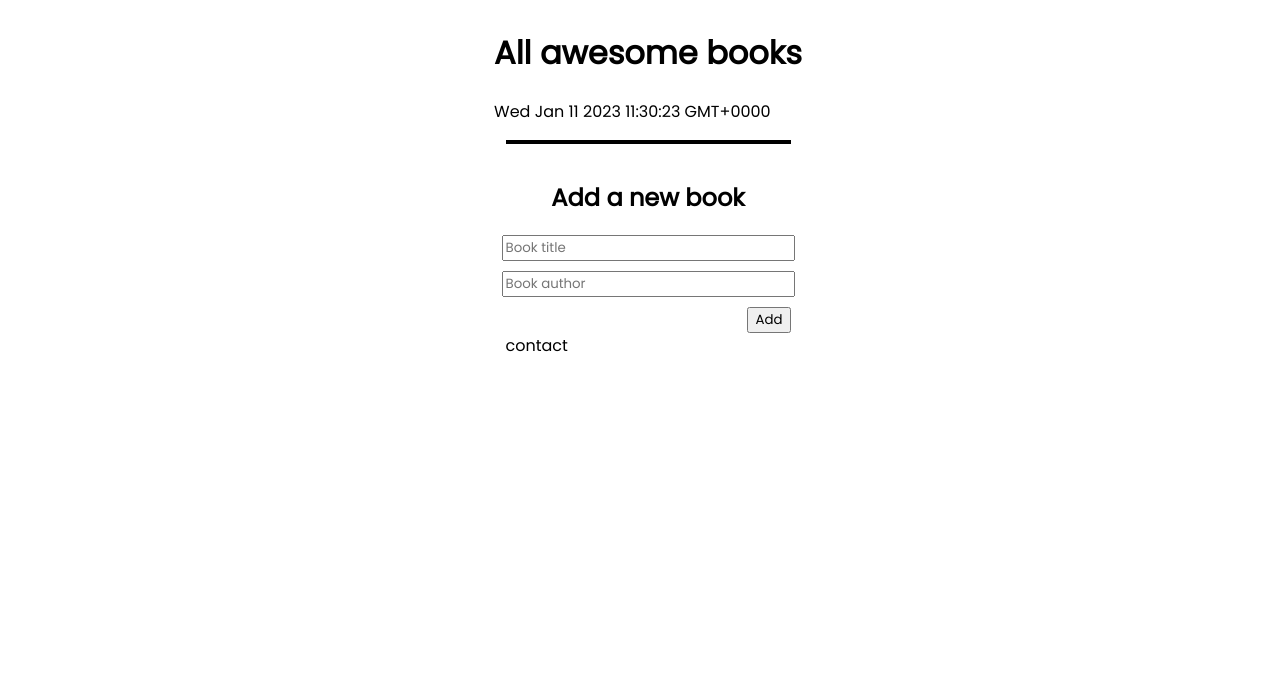
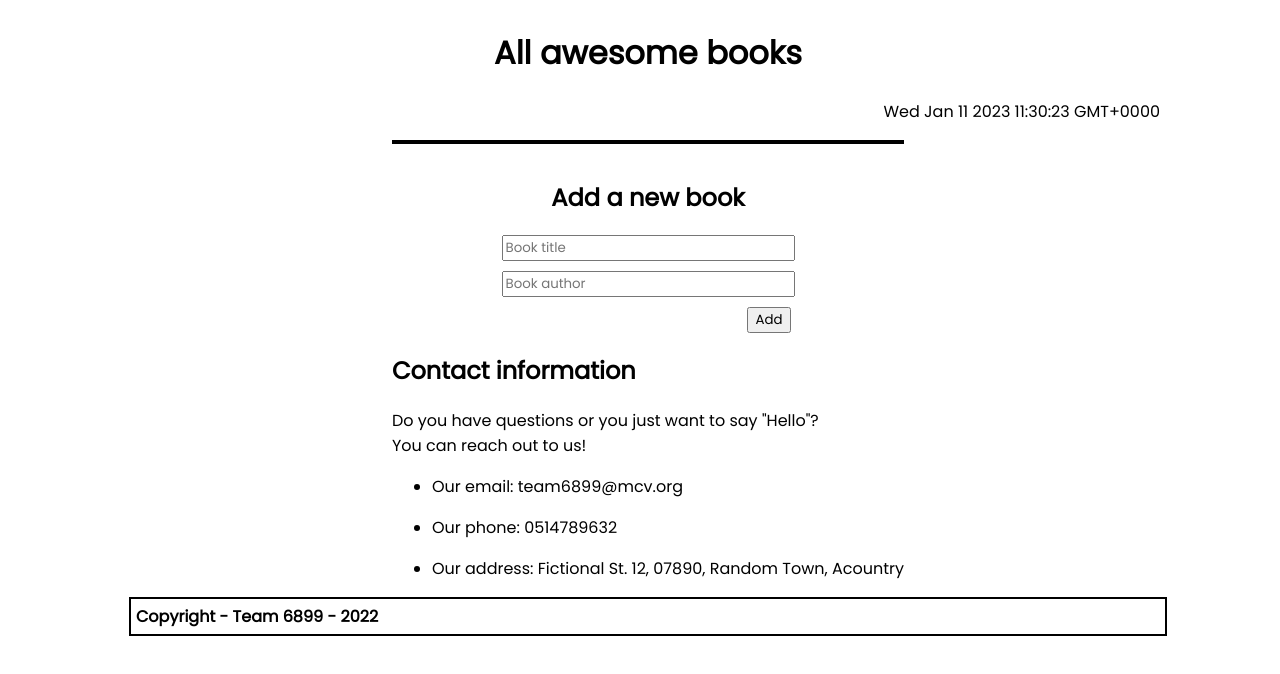
Before and after one commit to wickathou/awesome-books, a website: page index.html in a window 1280 px wide. Drawn offline with Linux system fonts and the light colour scheme; a web font is replaced by a local one.

Commit message:
Added: time stamp aligned to end of container footer copyright content and styling utility CSS classes

```diff
--- a/app.js
+++ b/app.js
@@ -105,12 +105,13 @@ addButton.addEventListener(('click'), ((e) => {
 }));
 
 const currentTimeDiv = document.getElementById('current-time')
-const currentTimeBlock = document.createElement('p')
 
 function timeTrackUpdate() {
+  const currentTimeBlock = document.createElement('p')
   let currentTime = new Date();
   currentTimeBlock.textContent = currentTime;
   currentTimeDiv.replaceChildren(currentTimeBlock.textContent.replace(/\(.*\)/g, ""));
 }
 
+timeTrackUpdate()
 setInterval(timeTrackUpdate, 1000);
--- a/index.html
+++ b/index.html
@@ -8,9 +8,9 @@
   <title>Awesome books</title>
 </head>
 <body>
-  <header>
+  <header class="flex flex-column width-80 align-items-center justify-content-center">
     <h1>All awesome books</h1>
-    <div id="current-time"></div>
+    <div class="align-self-end" id="current-time"></div>
   </header>
   <main>
     <section class="books-stored">
@@ -27,11 +27,26 @@
         </form>
       </div>
     </section>
-    <section>
-      contact
+    <section id="contact-form">
+      <h2>Contact information</h2>
+      <p>Do you have questions or you just want to say "Hello"?<br>
+      You can reach out to us!</p>
+      <ul>
+        <li>
+          <p>Our email: team6899@mcv.org</p>
+        </li>
+        <li>
+          <p>Our phone: 0514789632</p>
+        </li>
+        <li>
+          <p>Our address: Fictional St. 12, 07890, Random Town, Acountry</p>
+        </li>
+      </ul>
     </section>
   </main>
-  <footer></footer>
+  <footer class="width-80 border p-1 bold">
+    <span>Copyright - Team 6899 - 2022</span>
+  </footer>
   <script src="/app.js"></script>
 </body>
 </html>
--- a/style.css
+++ b/style.css
@@ -12,6 +12,46 @@ body {
   align-items: center;
   width: 100%;
 }
+
+/* Utilities */
+
+.width-80 {
+  width: 80%;
+}
+
+.flex {
+  display: flex;
+}
+
+.flex-column {
+  flex-direction: column;
+}
+
+.align-items-center {
+  align-items: center;
+}
+
+.justify-content-center {
+  justify-content: center;
+}
+
+.align-self-end {
+  align-self: flex-end;
+}
+
+.border {
+  border: 2px black solid;
+}
+
+.p-1 {
+  padding: 5px;
+}
+
+.bold {
+  font-weight: bold;
+}
+
+/* Specific CSS selectors */
 
 /* section-1 */
 
```
